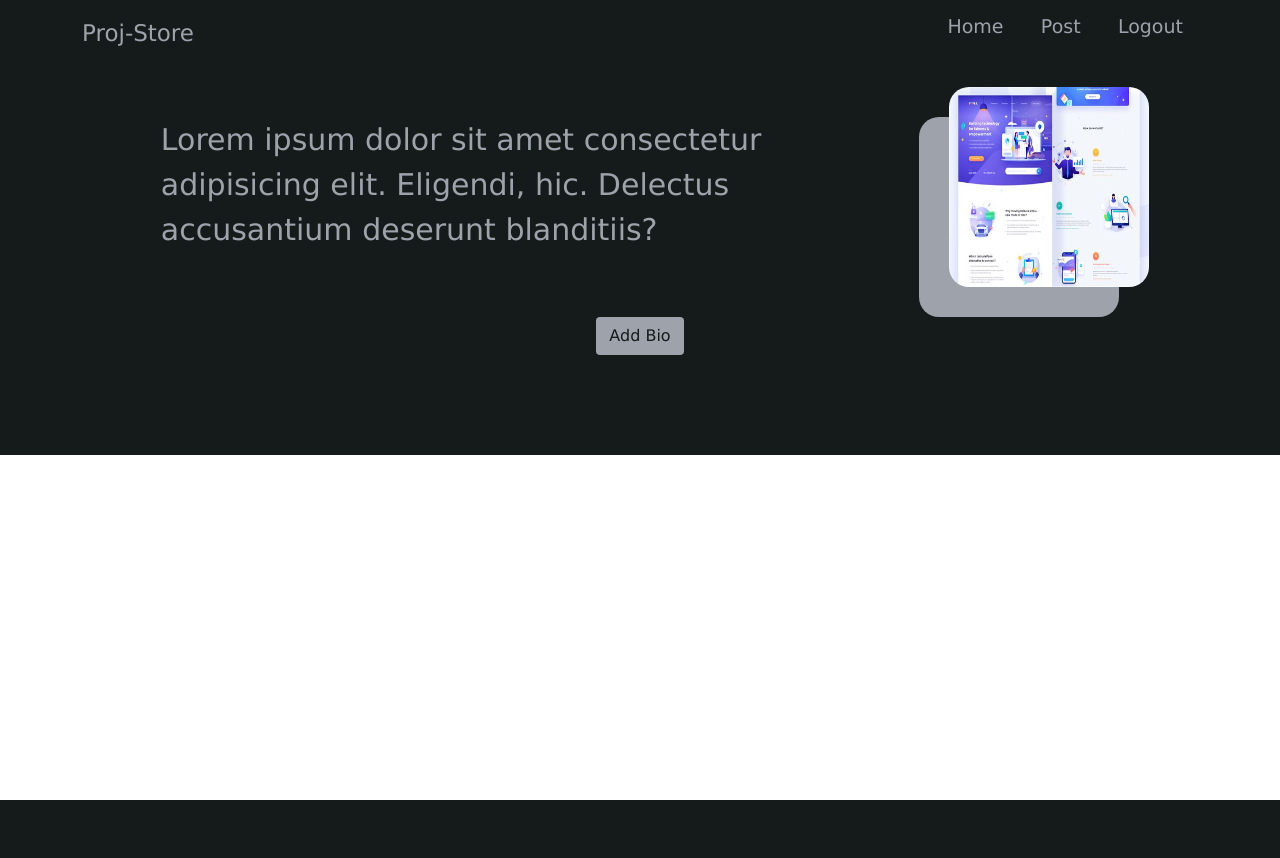
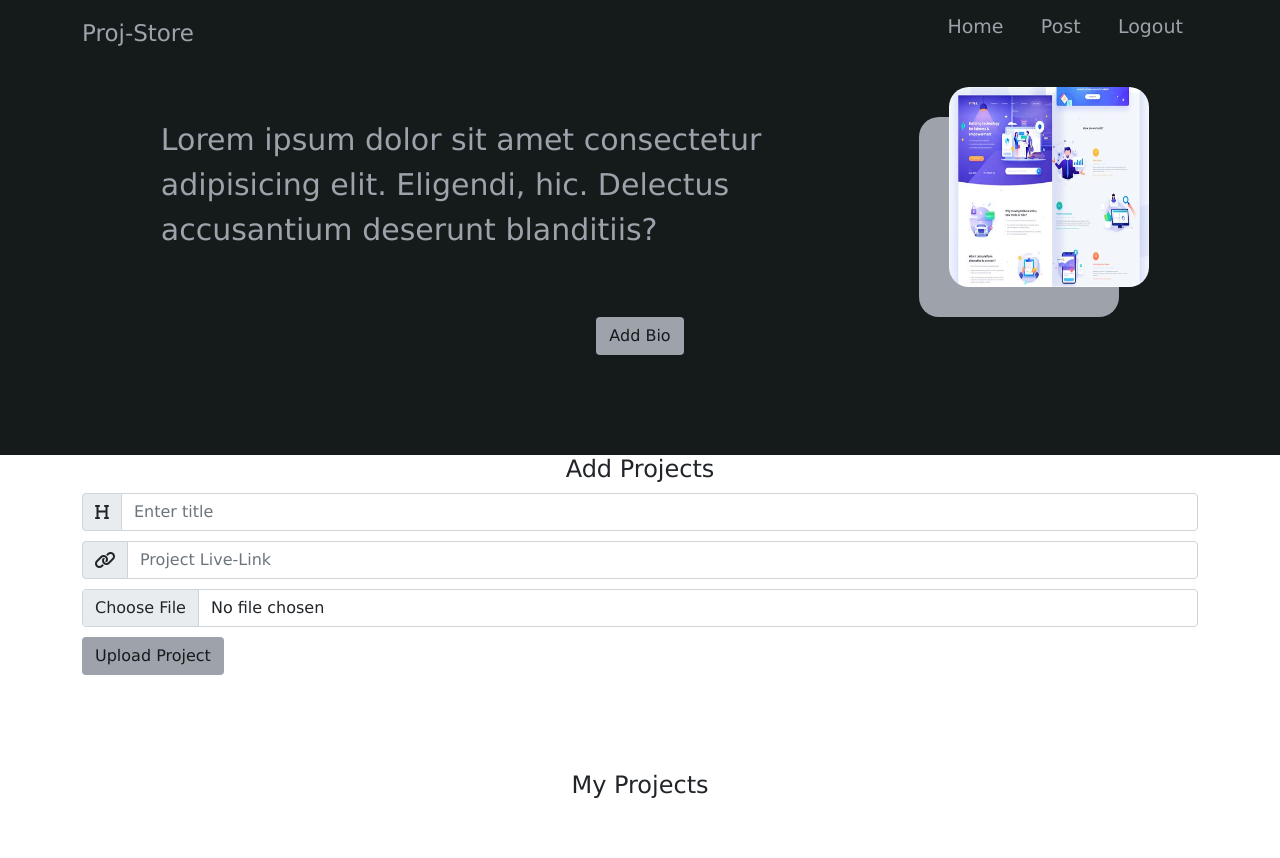
Before and after one commit to uhuru-rawlings/proj-Store, a Django app: page /profile/ in a window 1280 px wide. Before the commit the page ends 800 px from the top, so only its background shows below. Run offline with Django 3.2, Linux system fonts and the light colour scheme; some libraries are stand-ins or nearby versions.

```diff
--- a/static/css/main.css
+++ b/static/css/main.css
@@ -11,6 +11,7 @@
 }
 .userprofile{
     display: flex;
+    flex-wrap: wrap;
     justify-content: space-around;
     margin-top: 50px;
 }
@@ -62,10 +63,17 @@
     padding: 10px;
     border-radius: 10px;
 }
-.bioform form .form-group{
+.bioform form .form-group, .addprojectforms .form-group, .input-group{
     margin-top: 10px;
 }
 .bioform form textarea{
     height: 100px;
     resize: none;
 }
+.addprojects_form{
+    padding-bottom: 50px;
+}
+.addedprojects{
+    padding-top: 30px;
+    padding-bottom: 50px;
+}
--- a/templates/profile.html
+++ b/templates/profile.html
@@ -34,8 +34,31 @@
 {% endblock %}
 {% block body %}
 <div class="container">
-    <div class="addprojects_form"></div>
-    <div class="addedprojects"></div>
+    <div class="addprojects_form">
+        <h4 class="text-center">Add Projects</h4>
+        <div class="addprojectforms">
+            <form action="" method="post">
+                {% csrf_token %}
+                <div class="input-group flex-nowrap">
+                    <span class="input-group-text" id="addon-wrapping"><i class="fa-solid fa-heading"></i></span>
+                    <input type="text" name="projecttitle" id="projecttitle" placeholder="Enter title" autocomplete="off" class="form-control" required>
+                </div>
+                <div class="input-group flex-nowrap">
+                    <span class="input-group-text" id="addon-wrapping"><i class="fa-solid fa-link"></i></span>
+                    <input type="url" class="form-control" name="livelinks" placeholder="Project Live-Link" aria-label="Username" aria-describedby="addon-wrapping" id="livelinks">
+                  </div>
+                <div class="form-group">
+                    <input type="file" name="projectscreenshort" id="projectscreenshort" required class="form-control">
+                </div>
+                <div class="form-group">
+                    <input type="submit" id="addbios" class="btn" value="Upload Project">
+                </div>
+            </form>
+        </div>
+    </div>
+    <div class="addedprojects">
+        <h4 class="text-center">My Projects</h4>
+    </div>
 </div>
 {% endblock %}
 {% block footer %}{% endblock %}body
```
